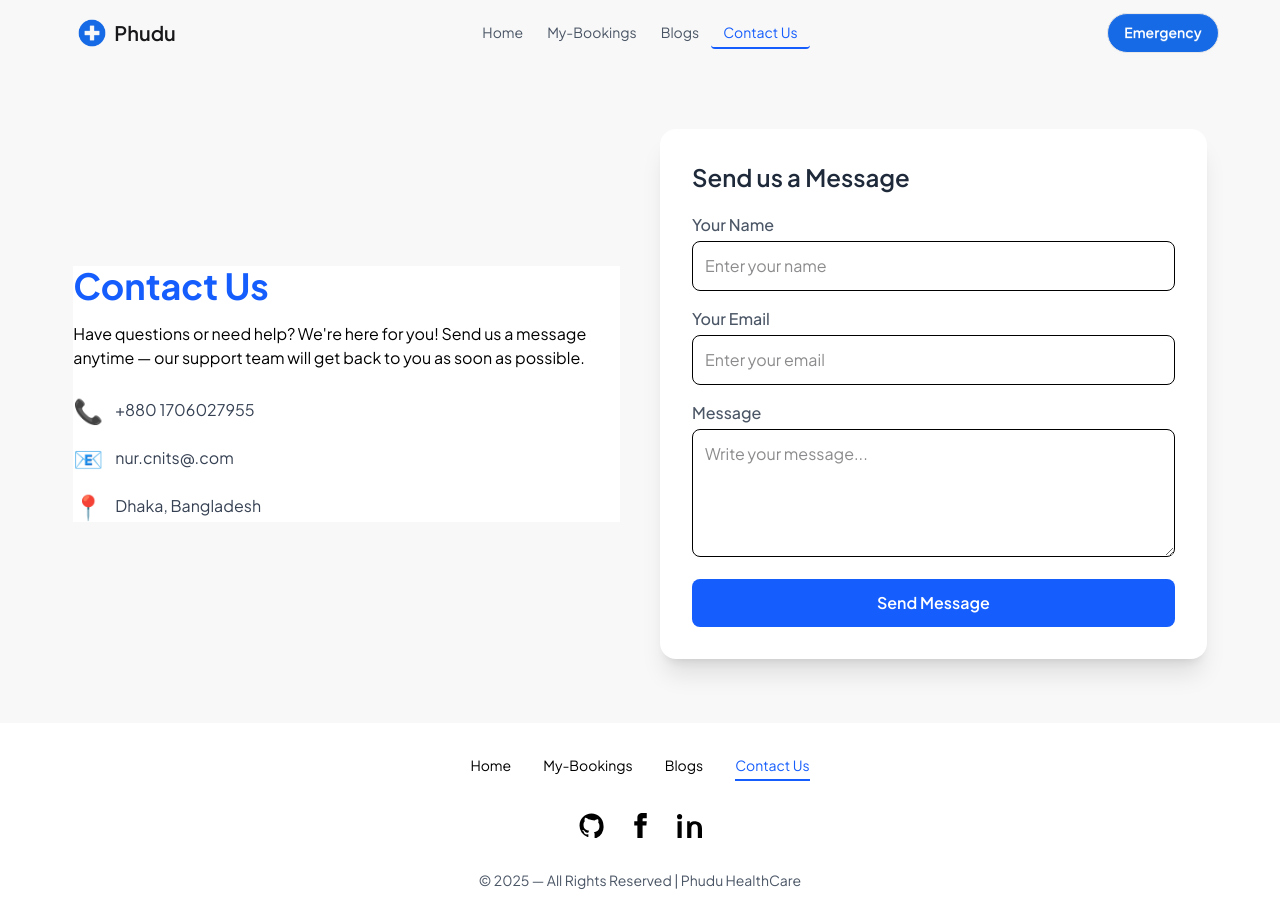
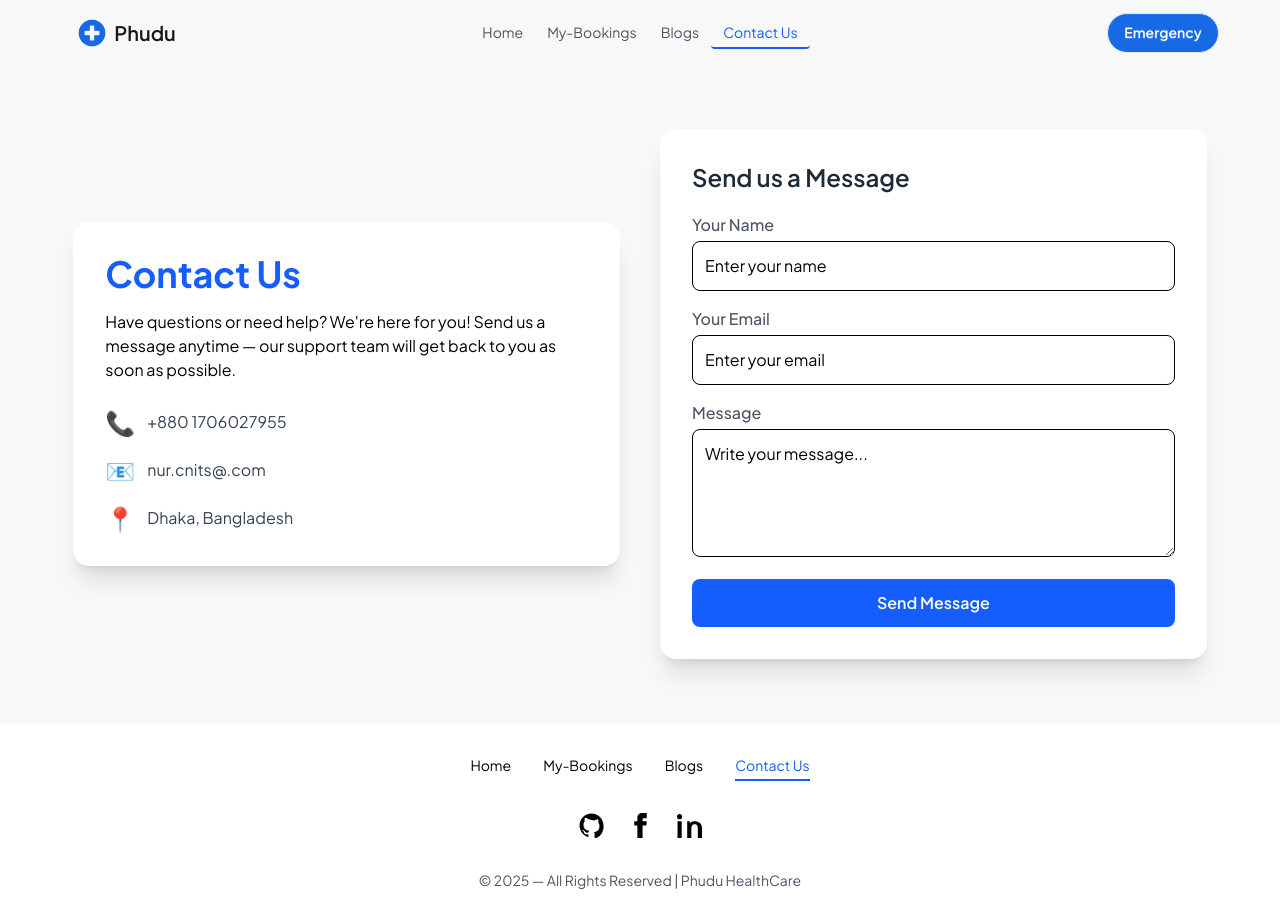
Before and after one commit to Md-Anwer-Hosen/Doctors-Appointment, a React (Vite) app: page /contact in a window 1280 px wide. Built offline with nearby package versions, Linux system fonts and the light colour scheme.

Commit message:
fage not found fix

```diff
--- a/src/pages/ContactSection/ContactSection.jsx
+++ b/src/pages/ContactSection/ContactSection.jsx
@@ -8,7 +8,7 @@ const ContactSection = () => {
   return (
     <div className="bg-base-200 py-16 px-5 ">
       <div className="max-w-7xl mx-auto grid lg:grid-cols-2 gap-10 items-center">
-        <div className="bg-white">
+        <div className="bg-white shadow-xl rounded-2xl p-8">
           <h2 className="text-4xl font-bold mb-4 text-blue-600 ">Contact Us</h2>
           <p className=" mb-6 text-black">
             Have questions or need help? We're here for you! Send us a message
@@ -40,12 +40,12 @@ const ContactSection = () => {
 
           <form className="space-y-4">
             <div>
-              <label className="block mb-1 text-gray-600  font-medium">
+              <label className="block mb-1 text-gray-600 font-medium">
                 Your Name
               </label>
               <input
                 type="text"
-                className="w-full p-3 border border-black rounded-lg focus:outline-none focus:ring focus:ring-blue-300"
+                className="w-full p-3 border border-black rounded-lg focus:outline-none focus:ring focus:ring-blue-300 text-black placeholder-black"
                 placeholder="Enter your name"
               />
             </div>
@@ -56,7 +56,7 @@ const ContactSection = () => {
               </label>
               <input
                 type="email"
-                className="w-full p-3 border border-black rounded-lg focus:outline-none focus:ring focus:ring-blue-300"
+                className="w-full p-3 border border-black rounded-lg focus:outline-none focus:ring focus:ring-blue-300 text-black placeholder-black"
                 placeholder="Enter your email"
               />
             </div>
@@ -66,7 +66,7 @@ const ContactSection = () => {
                 Message
               </label>
               <textarea
-                className="w-full p-3 border border-black rounded-lg h-32 focus:outline-none focus:ring focus:ring-blue-300"
+                className="w-full p-3 border border-black rounded-lg h-32 focus:outline-none focus:ring focus:ring-blue-300 text-black placeholder-black"
                 placeholder="Write your message..."
               ></textarea>
             </div>
```
Also changed, not shown: vercel.json (added).
